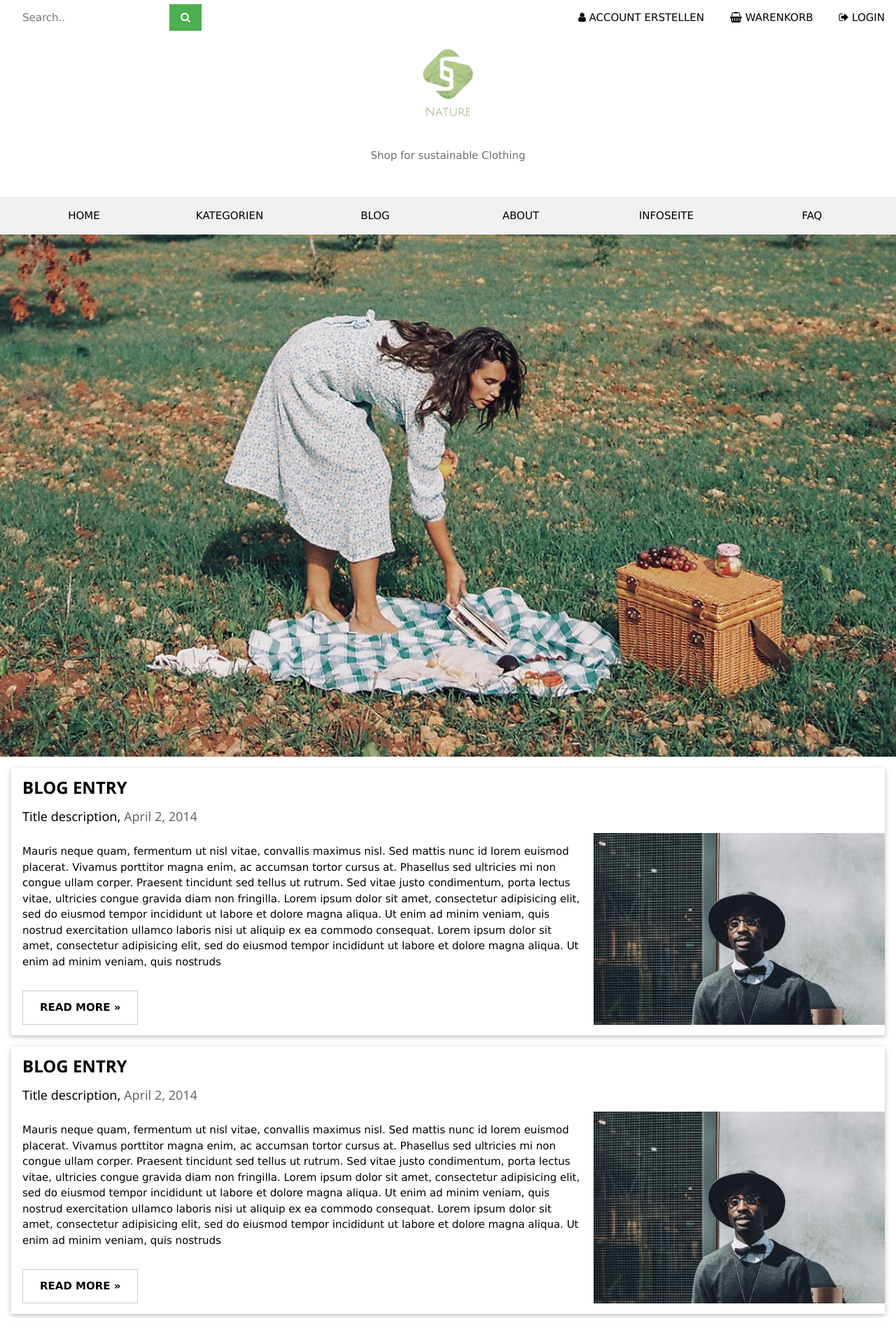
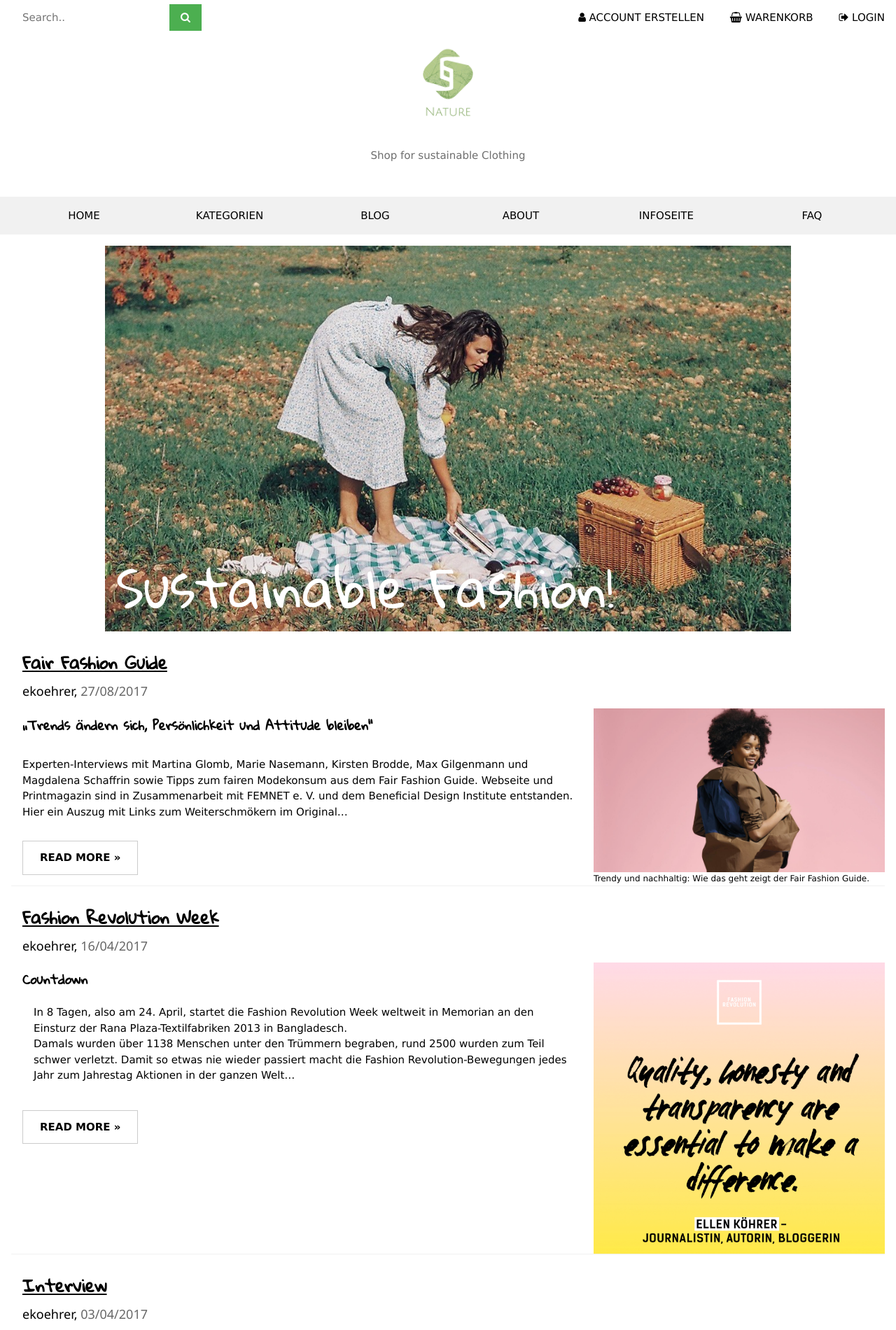
Before and after one commit to flupppi/WebTech-Projekt, a PHP site: page /public_html/index.php in a window 1280 px wide. Shown: the part 33-1933 px from the top of the page at 70% size. Run offline with PHP 8.4, Linux system fonts and the light colour scheme.

Commit message:
Index.html und einige andere anpassungen
Inhalte und Struktur auf der Home Seite wurden ausgetausch.
Es wurde eine automatische Slideshow hinzugefügt.

```diff
--- a/WebShop/css/style.css
+++ b/WebShop/css/style.css
@@ -1460,11 +1460,20 @@ a{
   .w3-nouline{
       text-decoration: none;
   }
+  .w3-uline{
+      text-decoration-line: underline;
+      text-decoration-style: solid;
+      text-decoration-color: black;
+
+  }
   /* gibt einem Feld eine feste größe*/
     .w3-width-medium{
         max-width: 600px;
     }
   .mySlidesMobile {
+      display:none
+  }
+  .mySlides{
       display:none
   }
   .w3-left, .w3-right, .w3-badge {
@@ -1473,3 +1482,6 @@ a{
   .w3-badge {
       height:13px;width:13px;padding:0
   }
+.w3-funky{
+    font-family: 'Gloria Hallelujah', cursive;
+}
--- a/WebShop/public_html/Produktseite.php
+++ b/WebShop/public_html/Produktseite.php
@@ -116,7 +116,7 @@ include "header.php";
 
 
 
-        <section class="w3-padding-48 w3-content-margin w3-row " style="max-width: 1180px; margin-left: auto; margin-right: auto; ">
+        <section class="w3-padding-48 w3-content-margin w3-row ">
             <header class="w3-bar ">
                 <span class=" fa-2x fa-tex w3-text-green">HIER GIBTS NOCH MEHR!</span>
                 <button class=" w3-border w3-bar-item w3-button w3-right">
--- a/WebShop/public_html/Produktübersicht.php
+++ b/WebShop/public_html/Produktübersicht.php
@@ -104,6 +104,8 @@ include "header.php";
                 </div>
 
             </section>
+
+
             <section class="w3-row w3-padding">
                 <div class="w3-third  "> <a class="w3-nouline" href="Produktseite.php">
                         <figure class=" w3-margin">
--- a/WebShop/public_html/header.php
+++ b/WebShop/public_html/header.php
@@ -12,7 +12,9 @@
 
 <link rel="stylesheet" href="../css/style.css">
 <link rel="stylesheet" href="https://fonts.googleapis.com/css?family=Lato">
+<link href="https://fonts.googleapis.com/css?family=Gloria+Hallelujah&display=swap" rel="stylesheet">
 <link rel="stylesheet" href="https://cdnjs.cloudflare.com/ajax/libs/font-awesome/4.7.0/css/font-awesome.min.css">
+
 <style>
     .focus-ring-overlay {
         background: rgba(0, 0, 255, 0.25);
--- a/WebShop/public_html/index.php
+++ b/WebShop/public_html/index.php
@@ -8,146 +8,169 @@
 <!--Header-->
 <main>
     <!-- Automatic Slideshow Images -->
-    <div class="w3-display-container w3-center">
-        <img  class="w3-banner" src="img/home-slider-slide-1.jpg" alt="Website Banner">
-    </div>
-    <section class="w3-content-margin">
-        <main class="w3-card w3-margin w3-white w3-row">
+    <figure class="w3-content w3-section w3-display-container w3-hide-small">
+
+        <img class="mySlides w3-banner w3-animate-right" src="img/home-slider-slide-1.jpg" ">
+        <img class="mySlides w3-banner w3-animate-right" src="img/home-slider-slide-2.jpg">
+        <img class="mySlides w3-banner w3-animate-right" src="img/home-slider-slide-3.jpg">
+        <label class="w3-padding w3-display-bottomleft  w3-funky fa-5x w3-text-white ">Sustainable Fashion!</label>
+
+    </figure>
+
+    <script src="../js/carousel.js"></script>
+    <figure class="w3-content w3-hide-medium w3-hide-large">
+        <img class="w3-banner" src="img/mobile-home.jpg">
+    </figure>
+    <article class="w3-border-bottom w3-border-light-gray w3-margin w3-white w3-row">
         <header class="w3-container">
-                <h3><b>BLOG ENTRY</b></h3>
-                <h5>Title description, <span class="w3-opacity">April
-                            2, 2014</span></h5>
+            <h2 class="w3-xlarge w3-bold w3-funky w3-uline">Fair Fashion Guide</h2>
+            <h3 class="w3-large">ekoehrer, <span class="w3-opacity">27/08/2017</span></h3>
         </header>
 
-            <article class="w3-twothird w3-container">
-
-                <p>Mauris neque quam, fermentum ut nisl vitae,
-                    convallis maximus nisl. Sed mattis nunc id lorem
-                    euismod
-                    placerat. Vivamus porttitor magna enim, ac
-                    accumsan tortor cursus at. Phasellus sed
-                    ultricies mi
-                    non
-                    congue ullam corper. Praesent tincidunt sed
-                    tellus ut rutrum. Sed vitae justo condimentum,
-                    porta lectus vitae, ultricies congue gravida
-                    diam
-                    non
-                    fringilla.
-                    Lorem ipsum dolor sit amet, consectetur
-                    adipisicing elit, sed do eiusmod tempor
-                    incididunt ut
-                    labore et dolore magna aliqua. Ut enim ad minim
-                    veniam, quis nostrud exercitation ullamco
-                    laboris nisi ut aliquip ex ea commodo consequat.
-                    Lorem ipsum dolor sit amet, consectetur
-                    adipisicing elit, sed do eiusmod tempor
-                    incididunt ut labore et dolore magna aliqua. Ut
-                    enim ad
-                    minim veniam, quis nostruds
-                </p>
-                <footer class="w3-row w3-col">
+        <section class="w3-twothird w3-container">
+            <h4 class="w3-large w3-bold w3-funky">„Trends ändern sich, Persönlichkeit und Attitude bleiben“</h4>
+            <br>
+            Experten-Interviews mit Martina Glomb, Marie Nasemann, Kirsten Brodde, Max Gilgenmann und Magdalena
+            Schaffrin sowie Tipps zum fairen Modekonsum aus dem Fair Fashion Guide. Webseite und Printmagazin sind
+            in Zusammenarbeit mit FEMNET e. V. und dem Beneficial Design Institute entstanden. Hier ein Auszug mit
+            Links zum Weiterschmökern im Original…
+            <br></p>
+            <nav class="w3-row w3-col m8 s12">
                 <p>
                     <button class="w3-button w3-padding-large
-                                            w3-white w3-border"><b>READ MORE »</b></button>
+                                        w3-white w3-border"><a href="Blogseite.php" class="w3-nouline w3-bold">READ MORE
+                            »</a></button>
                 </p>
-                </footer>
+            </nav>
+
+        </section>
+        <section class="w3-third">
+            <img class="w3-image" src="../text/blog/fair_fashion_guide.jpg" alt="future fashion forward e. V.">
+            <figcaption class="w3-small">Trendy und nachhaltig: Wie das geht zeigt der Fair Fashion Guide.
+            </figcaption>
+        </section>
     </article>
-            <aside class="w3-third">
-                <img class="w3-banner" src="img/man_hat.jpg" alt="Blog Picture">
-            </aside>
-        </main>
-        <main class="w3-card w3-margin w3-white w3-row">
+
+
+    <article class="w3-border-bottom w3-border-light-gray w3-margin w3-white w3-row">
         <header class="w3-container">
-                <h3><b>BLOG ENTRY</b></h3>
-                <h5>Title description, <span class="w3-opacity">April
-                            2, 2014</span></h5>
+            <h2 class="w3-xlarge w3-bold w3-funky w3-uline">Fashion Revolution Week</h2>
+            <h3 class="w3-large">ekoehrer, <span class="w3-opacity">16/04/2017</span></h3>
         </header>
 
-            <article class="w3-twothird w3-container">
+        <section class="w3-twothird w3-container">
+            <h4 class="w3-large w3-bold w3-funky">Countdown</h4>
+            <p class="w3-padding">
 
-                <p>Mauris neque quam, fermentum ut nisl vitae,
-                    convallis maximus nisl. Sed mattis nunc id lorem
-                    euismod
-                    placerat. Vivamus porttitor magna enim, ac
-                    accumsan tortor cursus at. Phasellus sed
-                    ultricies mi
-                    non
-                    congue ullam corper. Praesent tincidunt sed
-                    tellus ut rutrum. Sed vitae justo condimentum,
-                    porta lectus vitae, ultricies congue gravida
-                    diam
-                    non
-                    fringilla.
-                    Lorem ipsum dolor sit amet, consectetur
-                    adipisicing elit, sed do eiusmod tempor
-                    incididunt ut
-                    labore et dolore magna aliqua. Ut enim ad minim
-                    veniam, quis nostrud exercitation ullamco
-                    laboris nisi ut aliquip ex ea commodo consequat.
-                    Lorem ipsum dolor sit amet, consectetur
-                    adipisicing elit, sed do eiusmod tempor
-                    incididunt ut labore et dolore magna aliqua. Ut
-                    enim ad
-                    minim veniam, quis nostruds
+                In 8 Tagen, also am 24. April, startet die Fashion Revolution Week weltweit in Memorian an den
+                Einsturz der Rana Plaza-Textilfabriken 2013 in Bangladesch.<br> Damals wurden über 1138 Menschen
+                unter
+                den Trümmern begraben, rund 2500 wurden zum Teil schwer verletzt. Damit so etwas nie wieder passiert
+                macht die Fashion Revolution-Bewegungen jedes Jahr zum Jahrestag Aktionen in der ganzen Welt…
+
             </p>
-                <footer class="w3-row w3-col">
+            <nav class="w3-row w3-col m8 s12">
                 <p>
                     <button class="w3-button w3-padding-large
-                                            w3-white w3-border"><b>READ MORE »</b></button>
+                                        w3-white w3-border"><a href="Blogseite.php" class="w3-nouline w3-bold">READ MORE
+                            »</a></button>
                 </p>
-                </footer>
+            </nav>
+        </section>
+        <section class="w3-third">
+            <img class="w3-image" src="../text/blog/quote_ellenköhrer.jpg" alt="future fashion forward e. V.">
+            <figcaption class="w3-hide">future fashion forward e. V.</figcaption>
+        </section>
     </article>
-            <aside class="w3-third">
-                <img class="w3-banner" src="img/man_hat.jpg" alt="Blog Picture">
-            </aside>
-        </main>
+
+
+    <article class="w3-border-bottom w3-border-light-gray w3-margin w3-white w3-row">
+        <header class="w3-container">
+            <h2 class="w3-xlarge w3-bold w3-funky w3-uline">Interview</h2>
+            <h3 class="w3-large">ekoehrer, <span class="w3-opacity">03/04/2017</span></h3>
+        </header>
+
+        <section class="w3-twothird w3-container">
+            <h4 class="w3-large w3-bold w3-funky">MUD JEANS Blog: Interview with Ellen Köhrer</h4>
+            <p class="w3-padding">
+
+                Fashion Made Fair’ is a book regarding ethical and eco-friendly fashion labels. The authors of the
+                book, journalist Ellen Köhrer and Magdalena Schaffrin, founder of the Greenshowroom for sustainable
+                high-end fashion, put emphasis on presenting sustainable fashion in a modern way. The book is an
+                excellent selection of 33 designers and labels from all over the world that put equal emphasis on
+                sustainability as creating well-designed clothing.
+                The book lets you discover fair trade and sustainable fashion labels from more established brands
+                like Vivienne Westwood, Freitag and Patagonia, but it also features a range of exciting younger
+                fashion labels. The book itself features well-written pages, including expert talks explaining all
+                aspects of sustainability, in combination with the beautiful imagery. Excited as we were to see
+                several pages dedicated to Mud Jeans, we set up an interview with author Ellen Köhrer which you will
+                find below…
+
+            </p>
+            <nav class="w3-row w3-col m8 s12">
+                <p>
+                    <button class="w3-button w3-padding-large
+                                        w3-white w3-border"><a href="Blogseite.php" class="w3-nouline w3-bold">READ MORE
+                            »</a></button>
+                </p>
+            </nav>
         </section>
-    <section class=" w3-row w3-padding-48 w3-content-margin">
+        <section class="w3-third">
+            <img class="w3-image w3-sha" src="../text/blog/MUD-JEANS-Blog_Interview-moi.jpg"
+                 alt="future fashion forward e. V.">
+            <figcaption class="w3-hide">FASHION MADE FAIR</figcaption>
+        </section>
+    </article>
 
-        <nav class="w3-bar ">
-            <span class="  w3-margin-left  w3-xlarge fa-tex w3-text-deep-orange ">HIER GEHTS ZU DEN KLAMOTTEN</span>
-            <button class="w3-border w3-bar-item w3-button w3-right w3-margin-right">
-                <a class="">MEHR</a></button>
-        </nav>
-        <article class="w3-quarter">
+    <section class="w3-padding-48 w3-content-margin w3-row ">
+        <header class="w3-bar ">
+            <span class=" fa-2x fa-tex w3-text-green w3-funky">Hier gehts zu den Klamotten!</span>
+            <button class=" w3-border w3-bar-item w3-button w3-right">
+                <a class="w3-nouline" href="Produktübersicht.php">MEHR</a>
+            </button>
+        </header>
+        <section class="w3-row w3-padding">
+            <article class="w3-quarter  "> <a  class="w3-nouline" href="Produktseite.php">
                     <figure class=" w3-margin">
-                <img class="w3-banner" src="img/deluxe_polo_mint_white_large.jpg" alt="polo shirt">
-                <figcaption class="w3-container w3-center">
-                    <h5>CLASSICS BRAND SHIRT</h5>
-                    <h6>30€</h6>
+
+                        <img src="img/items/BasicTShirtLouis.jpg"  style="width:100%" alt="shirt türkis">
+                        <figcaption class="w3-container w3-center w3-medium">
+                            Unisex Basic T-Shirt Cashew
+                            <span class="w3-row">39.00€</span>
                         </figcaption>
                     </figure>
+                </a>
             </article>
-
-        <article class="w3-quarter">
+            <article class="w3-quarter"><a class="w3-nouline" href="Produktseite.php">
                     <figure class=" w3-margin">
-                <img class="w3-banner" src="img/deluxe_polo_mint_white_large.jpg" alt="polo shirt">
-                <figcaption class="w3-container w3-center">
-                    <h5>CLASSICS BRAND SHIRT</h5>
-                    <h6>30€</h6>
+                        <img src="img/items/carla_Ecru.jpg" style="width:100%" alt="shirt türkis">
+                        <figcaption class="w3-container w3-center w3-medium">
+                            Carla Waffle Longsleeve Ecru
+                            <span class="w3-row">55.00€</span>
+                        </figcaption>
+                    </figure></a>
+            </article>
+            <article class="w3-quarter"><a class="w3-nouline" href="Produktseite.php">
+                    <figure class=" w3-margin">
+                        <img src="img/items/carla_sand.jpg" style="width:100%" alt="shirt türkis">
+                        <figcaption class="w3-container w3-center w3-medium">
+                            Carla Waffle Longsleeve Sand
+                            <span class="w3-row">39.00€</span>
                         </figcaption>
                     </figure>
+                </a>
             </article>
-
-        <article class="w3-quarter">
+            <article class="w3-quarter"><a class="w3-nouline" href="Produktseite.php">
                     <figure class=" w3-margin">
-                <img class="w3-banner" src="img/deluxe_polo_mint_white_large.jpg" alt="polo shirt">
-                <figcaption class="w3-container w3-center">
-                    <h5>CLASSICS BRAND SHIRT</h5>
-                    <h6>30€</h6>
+                        <img src="img/items/dariadeh_ayla_top_lowres.jpg" style="width:100%" alt="shirt türkis">
+                        <figcaption class="w3-container w3-center w3-medium">
+                            Alya Top White
+                            <span class="w3-row">39.00€</span>
                         </figcaption>
                     </figure>
-        </article>
-        <article class="w3-quarter">
-            <figure class=" w3-margin">
-                <img class="w3-banner" src="img/deluxe_polo_mint_white_large.jpg" alt="polo shirt">
-                <figcaption class="w3-container w3-center">
-                    <h5>CLASSICS BRAND SHIRT</h5>
-                    <h6>30€</h6>
-                </figcaption>
-            </figure>
-        </article>
+                </a>
+            </article
+
         </section>
 </main>
 
```
Also changed, not shown: WebShop/js/carousel.js (added, +14 -0 lines), WebShop/public_html/FAQ.php (+19 -14 lines), WebShop/public_html/img/447-tn-rahmstorf.png (deleted), WebShop/public_html/img/home-slider-slide-1.jpg, WebShop/public_html/img/home-slider-slide-2.jpg (added), WebShop/public_html/img/home-slider-slide-3.jpg (added), WebShop/public_html/img/mobile-home.jpg (added), 1 other file. Lines whose indentation alone changed are shown as unchanged.
